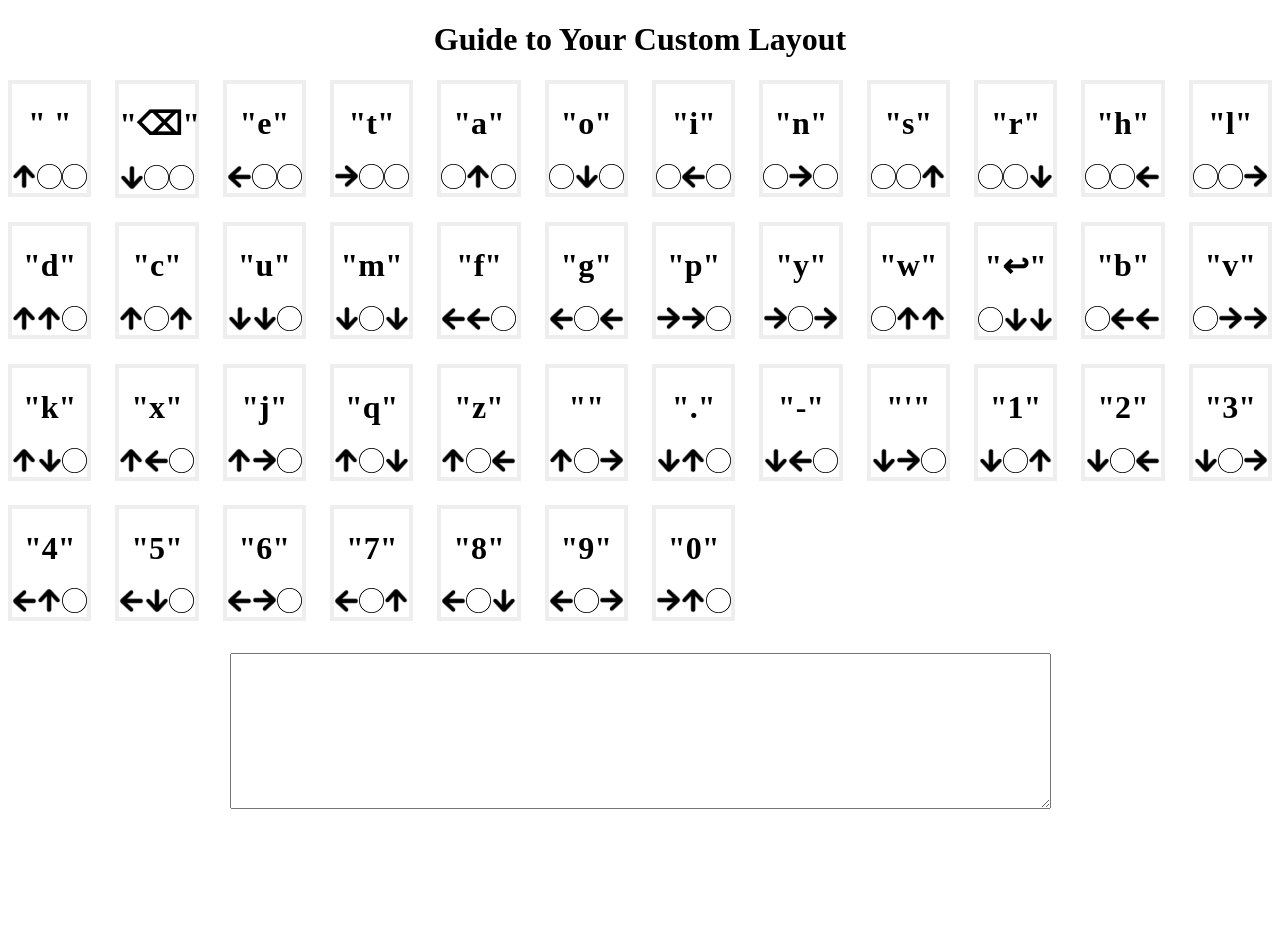
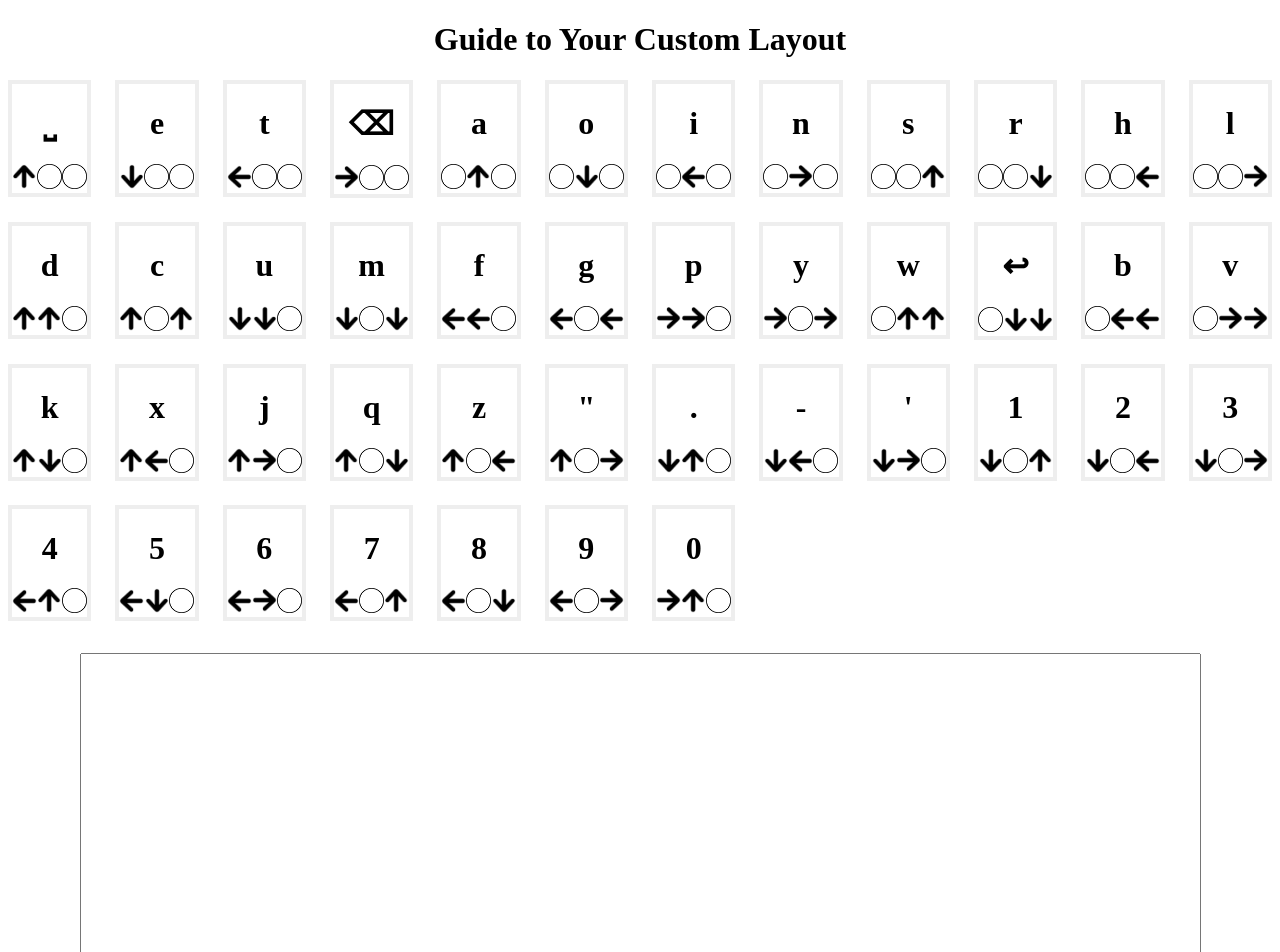
Before and after one commit to nathan-m-schneider-22/ENGS21-keyboard, a React (Create React App) app in the folder learning_frontend/: page / in a window 1280 px wide. Shown: the top 952 px of the page. Before the commit the page ends 821 px from the top, so only its background shows below. Built offline with nearby package versions, Linux system fonts and the light colour scheme.

Commit message:
presentation demo code

```diff
--- a/learning_frontend/src/App.js
+++ b/learning_frontend/src/App.js
@@ -6,7 +6,7 @@ function App() {
       <h1 style={{ textAlign: "center" }}>Guide to Your Custom Layout</h1>
       <GuideBlock />
       <div style={{ textAlign: "center", marginTop: "2em" }}>
-        <textarea name="paragraph_text" cols="100" rows="10"></textarea>
+        <textarea style={{ fontSize: '36px' }} name="paragraph_text" cols="50" rows="10"></textarea>
       </div>
     </div>
   );
--- a/learning_frontend/src/components/CharacterBlock.js
+++ b/learning_frontend/src/components/CharacterBlock.js
@@ -16,7 +16,7 @@ const CharacterBlock = ({ line }) => {
 
     return (
         <div className="characterBlock" key={line}>
-            <h1 className="centerText">{line.substring(line.indexOf(": ") + 2)}</h1>
+            <h1 className="centerText">{line.substring(line.indexOf(": ") + 2)[1]}</h1>
             <div className="centerText">
                 {arrows}
             </div>
--- a/learning_frontend/src/constants/layout.js
+++ b/learning_frontend/src/constants/layout.js
@@ -1,8 +1,8 @@
 export const keyMapping =
-`U----: " "
-D----: "⌫"
-L----: "e"
-R----: "t"
+`U----: "⎵"
+D----: "e"
+L----: "t"
+R----: "⌫"
 -U---: "a"
 -D---: "o"
 -L---: "i"
```
Also changed, not shown: 2 other files (tests, documents, lock files or other folders).
